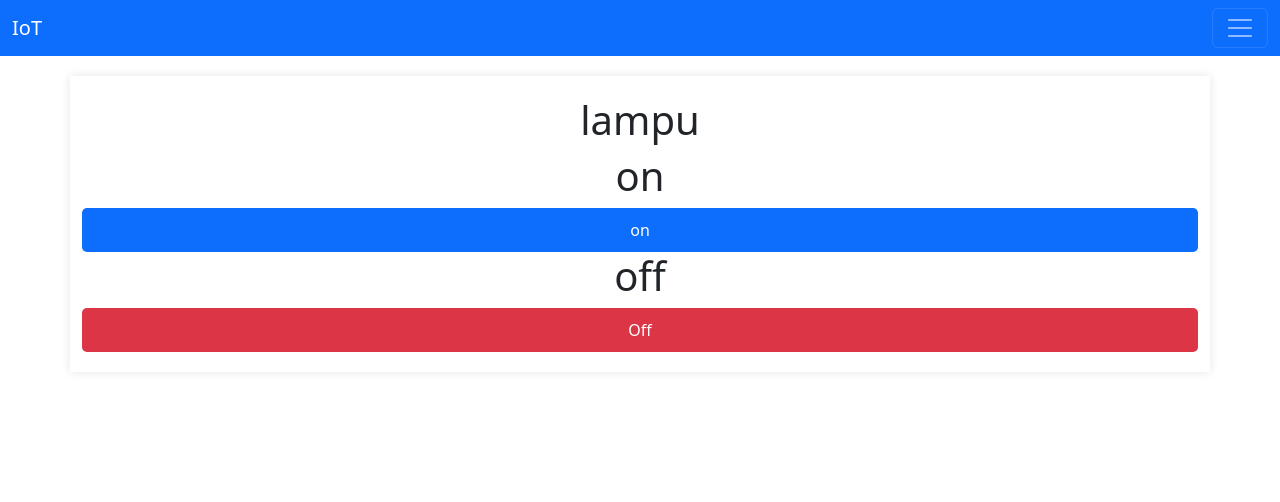
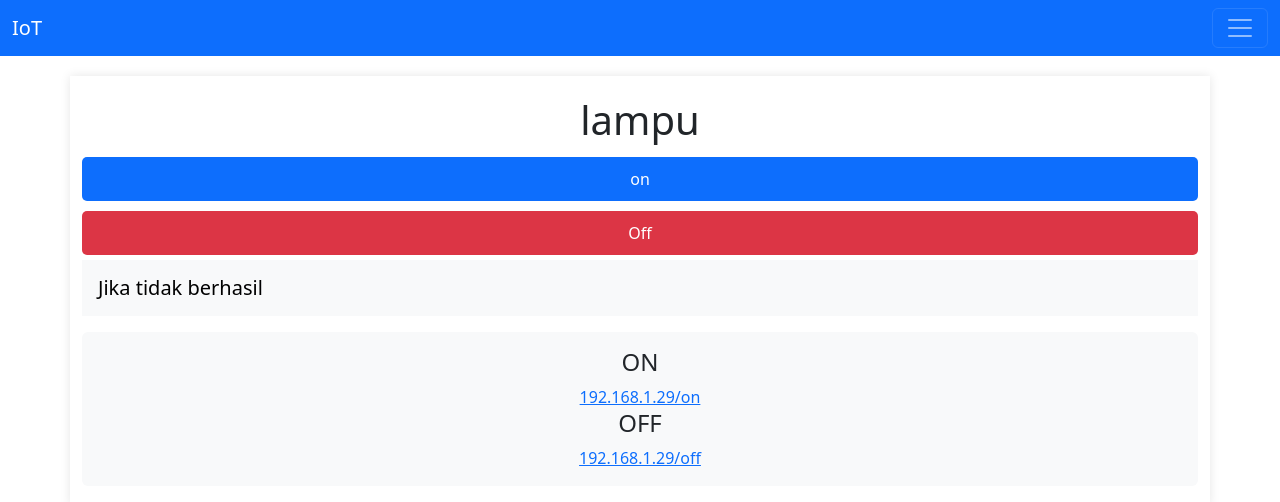
Before and after one commit to perdanaqing-1120/SmartWeb, a plain HTML site: page IoT.html in a window 1280 px wide. Drawn offline with nearby package versions, Linux system fonts and the light colour scheme.

Commit message:
miku best partner

```diff
--- a/IoT.html
+++ b/IoT.html
@@ -34,13 +34,29 @@
         <div class="container">
             <h1>lampu</h1>
             <div class="on">
-                <h1>on</h1>
                 <button class="btn btn-primary" type="button" onclick="on()">on</button>
             </div>
 
             <div class="off">
-                <h1>off</h1>
                 <button type="button" onclick="off()" class="btn btn-danger">Off</button>
+            </div>
+            <nav id="navbar-example2" class="navbar bg-body-tertiary px-3 mb-3">
+                <a class="navbar-brand" href="#">Jika tidak berhasil</a>
+                <!-- <ul class="nav nav-pills">
+                    <li class="nav-item">
+                        <a class="nav-link" href="#scrollspyHeading1">First</a>
+                    </li>
+                    <li class="nav-item">
+                        <a class="nav-link" href="#scrollspyHeading2">Second</a>
+                    </li>
+                </ul> -->
+            </nav>
+            <div data-bs-spy="scroll" data-bs-target="#navbar-example2" data-bs-root-margin="0px 0px -40%"
+                data-bs-smooth-scroll="true" class="scrollspy-example bg-body-tertiary p-3 rounded-2" tabindex="0">
+                <h4 id="scrollspyHeading1">ON</h4>
+                <a href="http://192.168.1.29/on">192.168.1.29/on</a>
+                <h4 id="scrollspyHeading2">OFF</h4>
+                <a href="http://192.168.1.29/off">192.168.1.29/off</a>
             </div>
         </div>
     </div>
--- a/style.css
+++ b/style.css
@@ -29,4 +29,5 @@ body {
     border-radius: 5px;
     transition: background-color 0.3s ease;
     width: 100%;
+    margin: 5px 0;
 }
```
